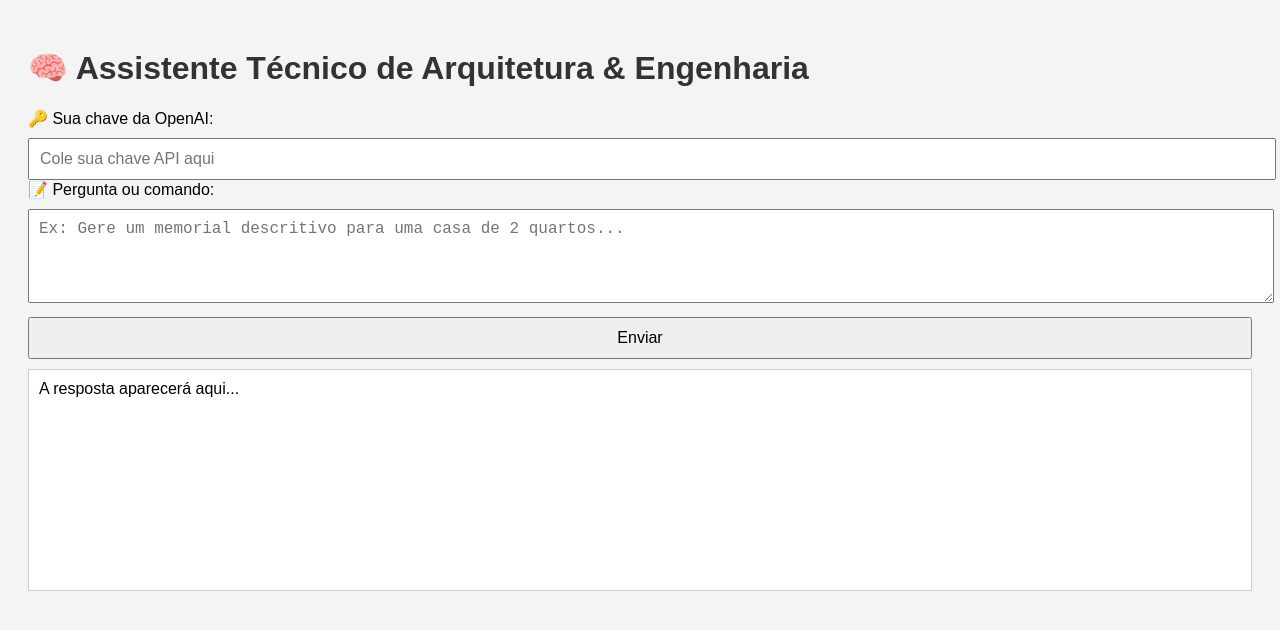
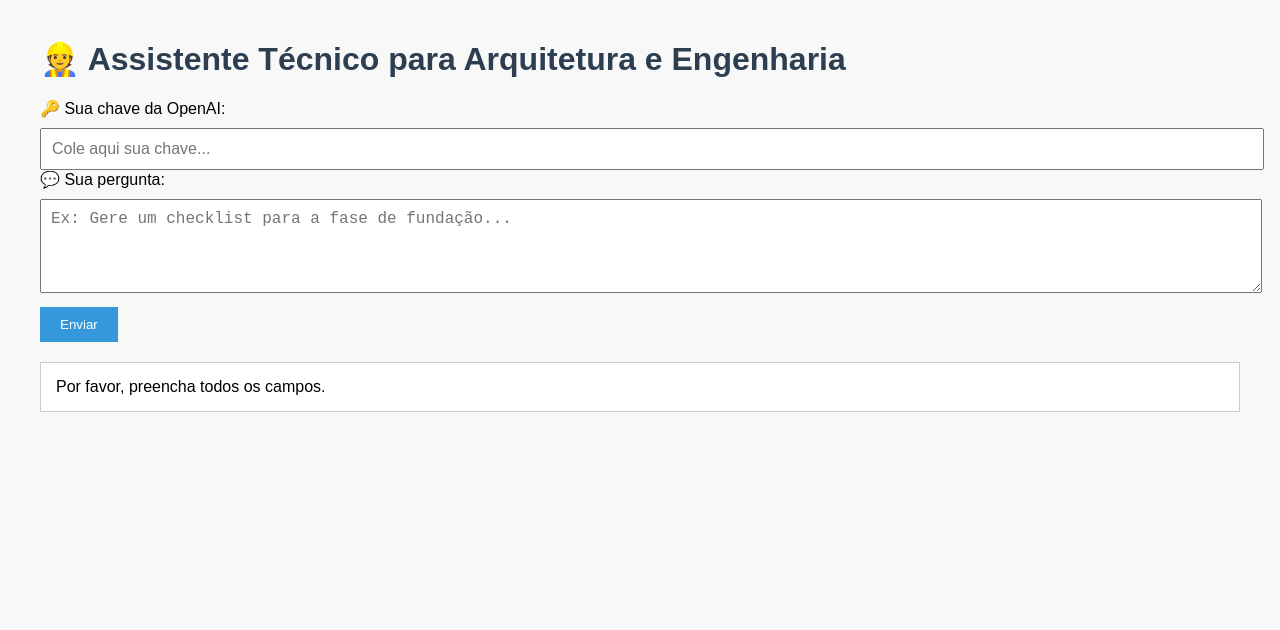
Before and after one commit to antoniomachado1961/assistente-arquitetura, a plain HTML site: page index.html in a window 1280 px wide. Both pictures are taken after a click on the button "Enviar". Drawn offline with Linux system fonts and the light colour scheme.

Commit message:
Add files via upload

```diff
--- a/index.html
+++ b/index.html
@@ -3,55 +3,84 @@
 <html lang="pt-BR">
 <head>
     <meta charset="UTF-8">
-  <title>Assistente Arquitetura & Engenharia</title>
+    <title>Assistente de Arquitetura e Engenharia</title>
     <style>
-    body { font-family: Arial, sans-serif; padding: 20px; background: #f4f4f4; }
-    h1 { color: #333; }
-    textarea, input, button { width: 100%; margin-top: 10px; padding: 10px; font-size: 16px; }
-    #output { white-space: pre-wrap; background: #fff; padding: 10px; margin-top: 10px; border: 1px solid #ccc; min-height: 200px; }
+        body {
+            font-family: Arial, sans-serif;
+            margin: 40px;
+            background: #f8f8f8;
+        }
+        h1 {
+            color: #2c3e50;
+        }
+        textarea, input {
+            width: 100%;
+            padding: 10px;
+            margin-top: 10px;
+            font-size: 16px;
+        }
+        button {
+            padding: 10px 20px;
+            margin-top: 10px;
+            background-color: #3498db;
+            color: white;
+            border: none;
+            cursor: pointer;
+        }
+        button:hover {
+            background-color: #2980b9;
+        }
+        #resposta {
+            white-space: pre-wrap;
+            background: #fff;
+            padding: 15px;
+            border: 1px solid #ccc;
+            margin-top: 20px;
+        }
     </style>
 </head>
 <body>
-  <h1>🧠 Assistente Técnico de Arquitetura & Engenharia</h1>
+    <h1>👷 Assistente Técnico para Arquitetura e Engenharia</h1>
+
     <label>🔑 Sua chave da OpenAI:</label>
-  <input type="password" id="apiKeyInput" placeholder="Cole sua chave API aqui">
-  <label>📝 Pergunta ou comando:</label>
-  <textarea id="userInput" rows="4" placeholder="Ex: Gere um memorial descritivo para uma casa de 2 quartos..."></textarea>
+    <input type="password" id="apiKey" placeholder="Cole aqui sua chave...">
+
+    <label>💬 Sua pergunta:</label>
+    <textarea id="pergunta" rows="4" placeholder="Ex: Gere um checklist para a fase de fundação..."></textarea>
+
     <button onclick="enviarPergunta()">Enviar</button>
-  <div id="output">A resposta aparecerá aqui...</div>
+
+    <div id="resposta"></div>
 
     <script>
         async function enviarPergunta() {
-      const prompt = document.getElementById("userInput").value;
-      const apiKey = document.getElementById("apiKeyInput").value;
-      const outputDiv = document.getElementById("output");
+            const apiKey = document.getElementById('apiKey').value.trim();
+            const pergunta = document.getElementById('pergunta').value.trim();
+            const respostaEl = document.getElementById('resposta');
 
-      if (!prompt || !apiKey) {
-        outputDiv.innerText = "Por favor, preencha a pergunta e a chave da API.";
+            if (!apiKey || !pergunta) {
+                respostaEl.innerText = 'Por favor, preencha todos os campos.';
                 return;
             }
 
-      outputDiv.innerText = "🔄 Processando...";
+            respostaEl.innerText = '⏳ Processando resposta...';
 
             try {
-        const response = await fetch("https://arqui-bot-backend.up.railway.app/chat", {
-          method: "POST",
-          headers: { "Content-Type": "application/json" },
-          body: JSON.stringify({ apiKey, prompt })
+                const resp = await fetch('https://arqui-bot-backend.up.railway.app/chat', {
+                    method: 'POST',
+                    headers: { 'Content-Type': 'application/json' },
+                    body: JSON.stringify({ apiKey: apiKey, prompt: pergunta })
                 });
 
-        if (!response.ok) {
-          const errorText = await response.text();
-          outputDiv.innerText = "❌ Erro: " + errorText;
+                if (!resp.ok) {
+                    respostaEl.innerText = 'Erro: ' + resp.status + ' - ' + resp.statusText;
                     return;
                 }
 
-        const data = await response.json();
-        outputDiv.innerText = "✅ Resposta:
-
-" + data.result;
-      } catch (err) {
-        outputDiv.innerText = "❌ Erro ao conectar: " + err.message;
+                const data = await resp.json();
+                respostaEl.innerText = data.completion || 'Nenhuma resposta gerada.';
+            } catch (erro) {
+                respostaEl.innerText = 'Erro de rede ou backend indisponível: ' + erro.message;
             }
         }
     </script>
```
Lines whose indentation alone changed are shown as unchanged.
